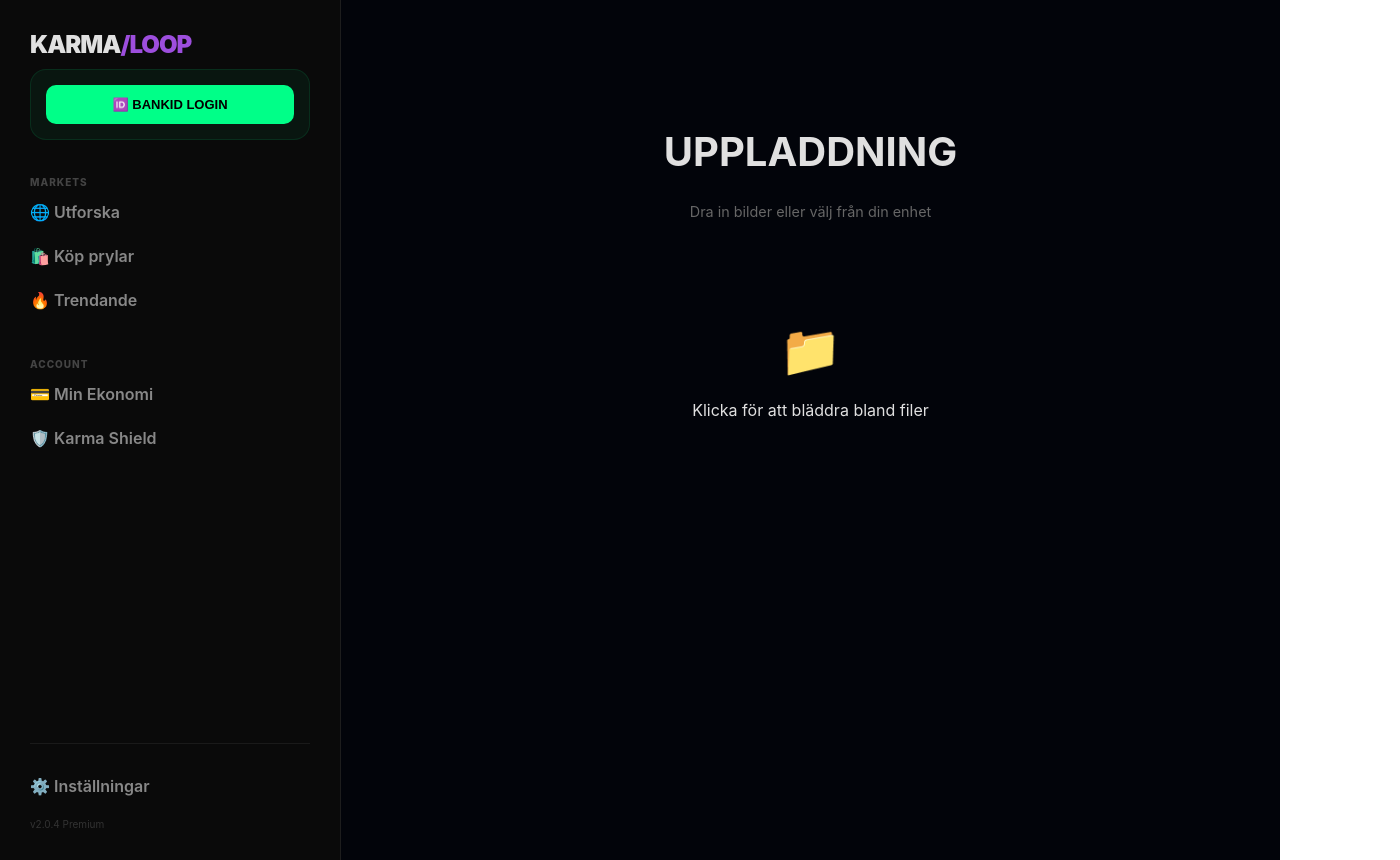
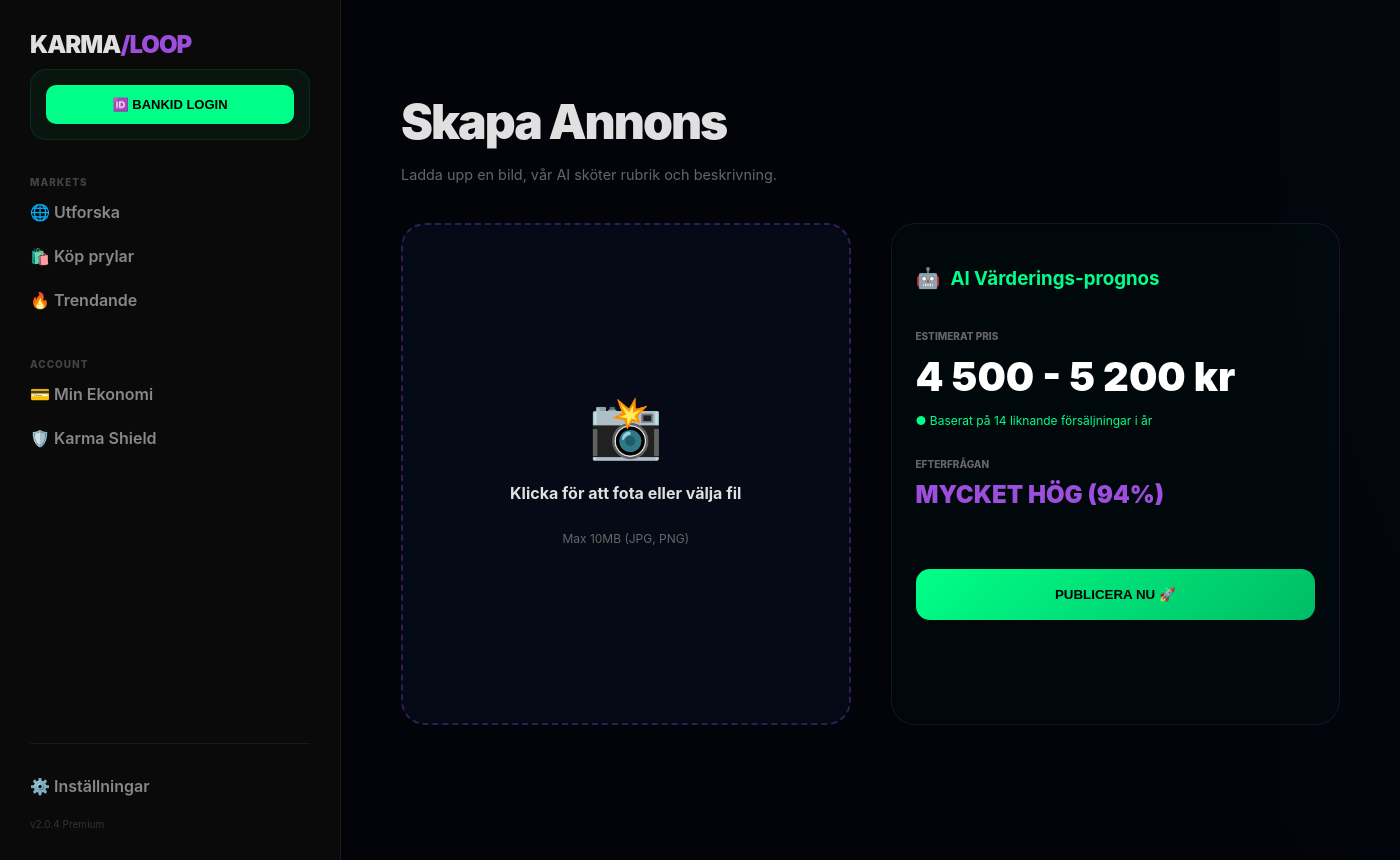
Before and after one commit to gascheckking/marketbeg-appGem, a Next.js app: page /sell in a window 1280 px wide. Shown: the whole page, 1400 px wide, since content can reach past the window. Built offline with nearby package versions, Linux system fonts and the light colour scheme.

Commit message:
Update page.tsx

```diff
--- a/app/sell/page.tsx
+++ b/app/sell/page.tsx
@@ -2,55 +2,44 @@
 import React, { useState } from 'react';
 
 export default function SellPage() {
-  const [selectedImage, setSelectedImage] = useState<string | null>(null);
+  return (
+    <div style={{ padding: '60px', width: '100%' }}>
+      <h1 style={{ fontSize: '3rem', fontWeight: 900, marginBottom: '10px', letterSpacing: '-2px' }}>Skapa Annons</h1>
+      <p className="muted" style={{ marginBottom: '40px' }}>Ladda upp en bild, vår AI sköter rubrik och beskrivning.</p>
 
-  const handleFileUpload = (event: React.ChangeEvent<HTMLInputElement>) => {
-    const file = event.target.files?.[0];
-    if (file) {
-      const reader = new FileReader();
-      reader.onloadend = () => setSelectedImage(reader.result as string);
-      reader.readAsDataURL(file);
-    }
-  };
-
-  return (
-    <div className="app-shell" style={{ padding: '40px' }}>
-      <div className="glow-card" style={{ maxWidth: '800px', margin: '0 auto', padding: '60px', textAlign: 'center' }}>
-        <h1 className="ai-text" style={{ fontSize: '2.5rem' }}>UPPLADDNING</h1>
-        <p className="muted">Dra in bilder eller välj från din enhet</p>
-
-        <div style={{
-          marginTop: '40px',
-          border: '2px dashed var(--accent)',
-          borderRadius: '24px',
-          padding: '60px',
-          cursor: 'pointer',
-          position: 'relative'
-        }} onClick={() => document.getElementById('fileInput')?.click()}>
-
-          <input
-            type="file"
-            id="fileInput"
-            hidden
-            accept="image/*"
-            onChange={handleFileUpload}
-          />
-
-          {selectedImage ? (
-            <img src={selectedImage} alt="Preview" style={{ maxWidth: '100%', borderRadius: '12px' }} />
-          ) : (
-            <div>
-              <span style={{ fontSize: '50px' }}>📁</span>
-              <p style={{ marginTop: '20px' }}>Klicka för att bläddra bland filer</p>
-            </div>
-          )}
+      <div style={{ display: 'grid', gridTemplateColumns: '1fr 1fr', gap: '40px' }}>
+        {/* Upload Box */}
+        <div className="glass-card" style={{
+          height: '450px', display: 'flex', flexDirection: 'column',
+          alignItems: 'center', justifyContent: 'center', border: '2px dashed rgba(157, 78, 221, 0.3)',
+          cursor: 'pointer'
+        }}>
+          <div style={{ fontSize: '60px' }}>📸</div>
+          <p style={{ marginTop: '20px', fontWeight: 700 }}>Klicka för att fota eller välja fil</p>
+          <p className="muted" style={{ fontSize: '12px' }}>Max 10MB (JPG, PNG)</p>
         </div>
 
-        {selectedImage && (
-          <button className="primary-btn" style={{ marginTop: '40px', width: '100%' }}>
-            STARTA AI-ANALYS
+        {/* AI Estimation Panel */}
+        <div className="glass-card" style={{ background: 'rgba(0,255,136,0.02)' }}>
+          <h3 style={{ color: '#00ff88', display: 'flex', alignItems: 'center', gap: '10px' }}>
+            <span style={{ fontSize: '20px' }}>🤖</span> AI Värderings-prognos
+          </h3>
+
+          <div style={{ marginTop: '40px' }}>
+            <p className="muted" style={{ fontSize: '10px', fontWeight: 800 }}>ESTIMERAT PRIS</p>
+            <div style={{ fontSize: '2.5rem', fontWeight: 900, color: '#fff' }}>4 500 - 5 200 kr</div>
+            <p className="success-text" style={{ fontSize: '12px', color: '#00ff88' }}>● Baserat på 14 liknande försäljningar i år</p>
+          </div>
+
+          <div style={{ marginTop: '30px' }}>
+            <p className="muted" style={{ fontSize: '10px', fontWeight: 800 }}>EFTERFRÅGAN</p>
+            <div style={{ color: '#9d4edd', fontWeight: 900, fontSize: '1.5rem' }}>MYCKET HÖG (94%)</div>
+          </div>
+
+          <button className="primary-btn" style={{ width: '100%', marginTop: '60px' }}>
+            PUBLICERA NU 🚀
           </button>
-        )}
+        </div>
       </div>
     </div>
   );
```
